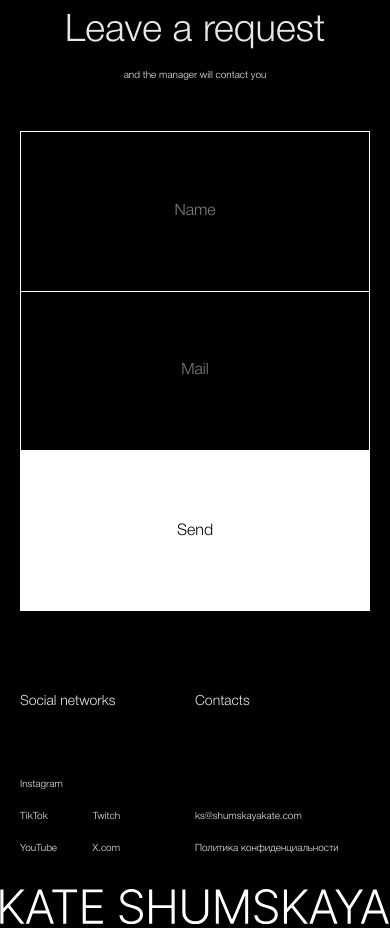
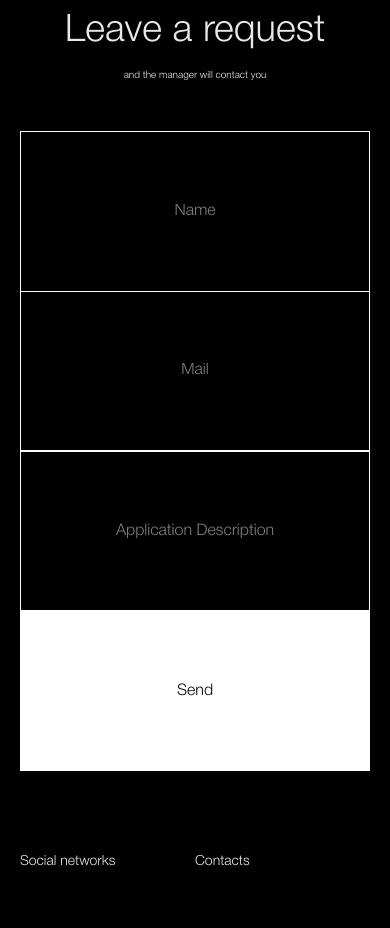
Before and after one commit to ssshpaklevka/KateShumskaya, a Next.js app: page / in a window 390 px wide. Shown: the part 6100-7028 px from the top of the page. Built offline with nearby package versions, Linux system fonts and the light colour scheme; no server answers.

Commit message:
Input description

```diff
--- a/src/shared/lib/resend.ts
+++ b/src/shared/lib/resend.ts
@@ -13,6 +13,7 @@ type SendEmailResponse =
 export async function sendEmail(
   name: string,
   email: string,
+  description: string,
 ): Promise<SendEmailResponse> {
   try {
     const { data, error } = await resend.emails.send({
@@ -23,6 +24,7 @@ export async function sendEmail(
         <h2>Заявка с сайта</h2>
         <p><strong>Имя:</strong> ${name}</p>
         <p><strong>Email:</strong> ${email}</p>
+        <p><strong>Description:</strong> ${description}</p>
       `,
     });
 
--- a/src/widgets/request/form.tsx
+++ b/src/widgets/request/form.tsx
@@ -10,6 +10,7 @@ import { sendEmail } from '@/src/shared/lib/resend';
 type FormInputs = {
   name: string;
   email: string;
+  description: string;
 };
 
 const Form: FC = () => {
@@ -22,7 +23,7 @@ const Form: FC = () => {
 
   const onSubmit: SubmitHandler<FormInputs> = async (data) => {
     try {
-      const result = await sendEmail(data.name, data.email);
+      const result = await sendEmail(data.name, data.email, data.description);
 
       if (result.success) {
         toast.success('Успешно отправлено!', {
@@ -54,10 +55,11 @@ const Form: FC = () => {
   return (
     <>
       <form
-        className="flex flex-col xl:flex-row"
+        className="flex flex-col xl:flex-row w-full"
         onSubmit={handleSubmit(onSubmit)}
       >
-        <div className="relative w-full">
+        <div className="flex flex-col xl:w-1/4">
+          <div className="relative w-full h-full xl:h-1/2">
             <input
               {...register('name', {
                 required: 'Имя обязательно для заполнения',
@@ -72,7 +74,7 @@ const Form: FC = () => {
               })}
               type="text"
               placeholder="Name"
-            className={`text-center bg-black border-l border-r border-t xl:border-l-0 xl:border-r-0 xl:border-b text-white text-[16px] sm:text-[24px] sm:leading-[33px] lg:text-[40px] lg:leading-[55px] xl:text-[24px] xl:leading-[33px] 3xl:text-[30px] 3xl:leading-[42px] font-light placeholder:text-white/50 border-white w-full h-[160px] lg:h-[430px] xl:h-[275px] 2xl:h-[330px] 3xl:h-[423px] outline-none appearance-none ${
+              className={`text-center bg-black border-l border-r border-t xl:border-r-0 xl:border-b text-white text-[16px] sm:text-[24px] sm:leading-[33px] lg:text-[40px] lg:leading-[55px] xl:text-[24px] xl:leading-[33px] 3xl:text-[30px] 3xl:leading-[42px] font-light placeholder:text-white/50 border-white w-full h-[160px] lg:h-[430px] xl:h-full outline-none appearance-none ${
                 errors.name ? 'border-red-500' : 'border-white'
               }`}
               style={{ borderRadius: 0 }}
@@ -84,7 +86,7 @@ const Form: FC = () => {
             )}
           </div>
 
-        <div className="relative w-full">
+          <div className="relative w-full h-full xl:h-1/2">
             <input
               {...register('email', {
                 required: 'Email обязателен для заполнения',
@@ -95,7 +97,7 @@ const Form: FC = () => {
               })}
               type="email"
               placeholder="Mail"
-            className={`text-center bg-black text-white text-[16px] sm:text-[24px] sm:leading-[33px] lg:text-[40px] lg:leading-[55px] xl:text-[24px] xl:leading-[33px] 3xl:text-[30px] 3xl:leading-[42px] font-light placeholder:text-white/50 border w-full h-[160px] lg:h-[430px] xl:h-[275px] 2xl:h-[330px] 3xl:h-[423px] outline-none appearance-none ${
+              className={`text-center bg-black text-white text-[16px] sm:text-[24px] sm:leading-[33px] lg:text-[40px] lg:leading-[55px] xl:text-[24px] xl:leading-[33px] 3xl:text-[30px] 3xl:leading-[42px] font-light placeholder:text-white/50 border xl:border-r-0 xl:border-t-0 xl:border-b w-full h-[160px] lg:h-[430px] xl:h-full outline-none appearance-none ${
                 errors.email ? 'border-red-500' : 'border-white'
               }`}
               style={{ borderRadius: 0 }}
@@ -106,11 +108,44 @@ const Form: FC = () => {
               </span>
             )}
           </div>
+        </div>
+
+        <div className="relative w-full xl:w-2/4 flex">
+          <textarea
+            {...register('description', {
+              required: 'Description обязателен для заполнения',
+            })}
+            placeholder="Application Description"
+            className={`
+    flex items-center pt-5 pl-5
+    text-left bg-black text-white
+    text-[16px] sm:text-[24px] sm:leading-[33px]
+    lg:text-[40px] lg:leading-[55px]
+    xl:text-[24px] xl:leading-[33px]
+    3xl:text-[30px] 3xl:leading-[42px]
+    font-light
+    placeholder:absolute placeholder:top-1/2 placeholder:left-1/2
+    placeholder:-translate-x-1/2 placeholder:-translate-y-1/2
+    placeholder:w-full placeholder:text-center
+    placeholder:text-white/50
+    border w-full
+    h-[160px] lg:h-[430px] xl:h-[275px] 2xl:h-[330px] 3xl:h-[423px]
+    outline-none appearance-none resize-none
+    ${errors.description ? 'border-red-500' : 'border-white'}
+  `}
+            style={{ borderRadius: 0 }}
+          />
+          {errors.description && (
+            <span className="absolute bottom-2 left-0 right-0 text-red-500 text-sm text-center">
+              {errors.description.message}
+            </span>
+          )}
+        </div>
 
         <button
           type="submit"
           disabled={isSubmitting}
-          className="text-center bg-white text-[16px] sm:text-[24px] sm:leading-[33px] lg:text-[40px] lg:leading-[55px] xl:text-[24px] xl:leading-[33px] 3xl:text-[30px] 3xl:leading-[42px] font-light placeholder:text-white/50 border border-white w-full h-[160px] lg:h-[430px] xl:h-[275px] 2xl:h-[330px] 3xl:h-[423px] outline-none text-black appearance-none transition-opacity hover:opacity-90 disabled:opacity-70"
+          className="text-center bg-white text-[16px] sm:text-[24px] sm:leading-[33px] lg:text-[40px] lg:leading-[55px] xl:text-[24px] xl:leading-[33px] 3xl:text-[30px] 3xl:leading-[42px] font-light placeholder:text-white/50 border border-white w-full xl:w-1/4 h-[160px] lg:h-[430px] xl:h-[275px] 2xl:h-[330px] 3xl:h-[423px] outline-none text-black appearance-none transition-opacity hover:opacity-90 disabled:opacity-70"
           style={{ borderRadius: 0 }}
         >
           {isSubmitting ? 'Отправка...' : 'Send'}
```
Lines whose indentation alone changed are shown as unchanged.
